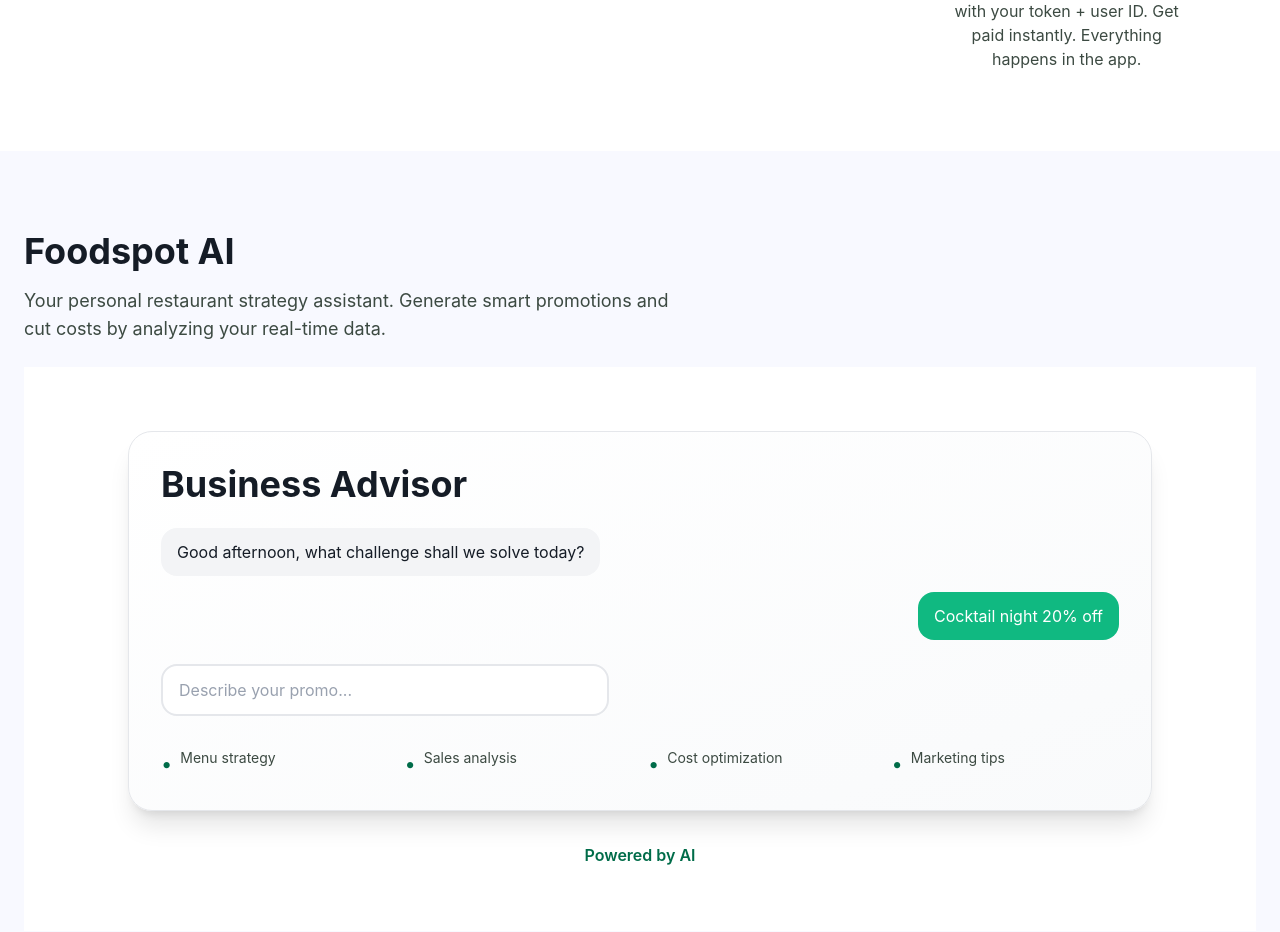
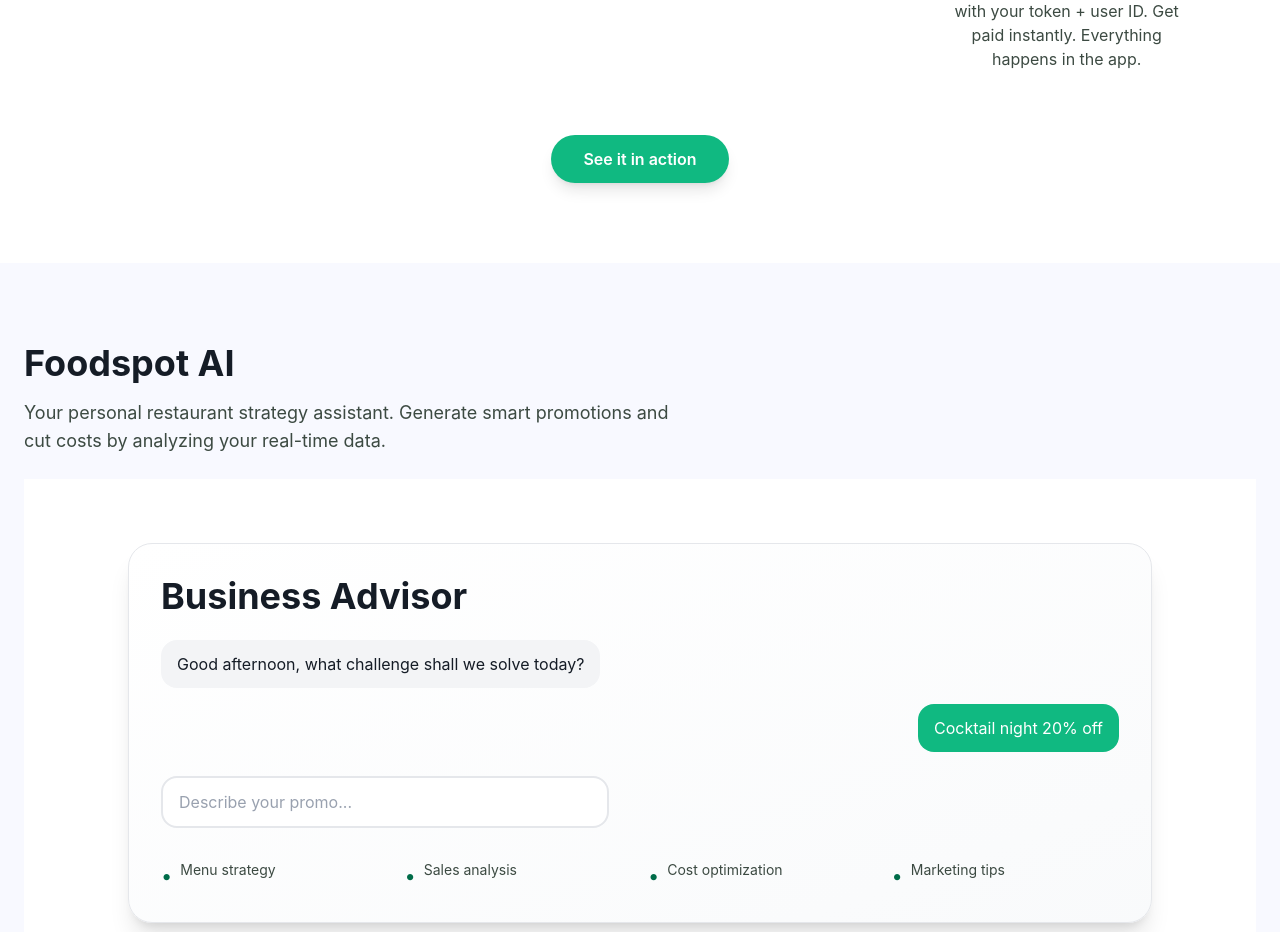
Before and after one commit to hikaribrandan3-code/foodspot-new-landing-page-, a React (Vite) app: page / in a window 1280 px wide. Shown: the part 3360-4292 px from the top of the page. Built offline with nearby package versions, Linux system fonts and the light colour scheme; a web font is replaced by a local one.

Commit message:
Add demo CTA button after HowItWorks Step 3

```diff
--- a/src/components/Features.tsx
+++ b/src/components/Features.tsx
@@ -79,6 +79,16 @@
               )}
             </div>
           ))}
+        </div>
+
+        {/* Demo CTA after steps */}
+        <div className="text-center mt-16">
+          <a
+            href="https://foodspotapp.vercel.app/start-trial"
+            className="bg-[#10b981] hover:bg-[#059669] text-white px-8 py-3 rounded-full font-semibold text-base shadow-lg transition-all active:scale-95 inline-flex items-center justify-center gap-2"
+          >
+            {lang === 'es' ? 'Prueba la demo ahora' : lang === 'pt' ? 'Experimente a demo agora' : 'See it in action'}
+          </a>
         </div>
       </div>
     </section>
```
